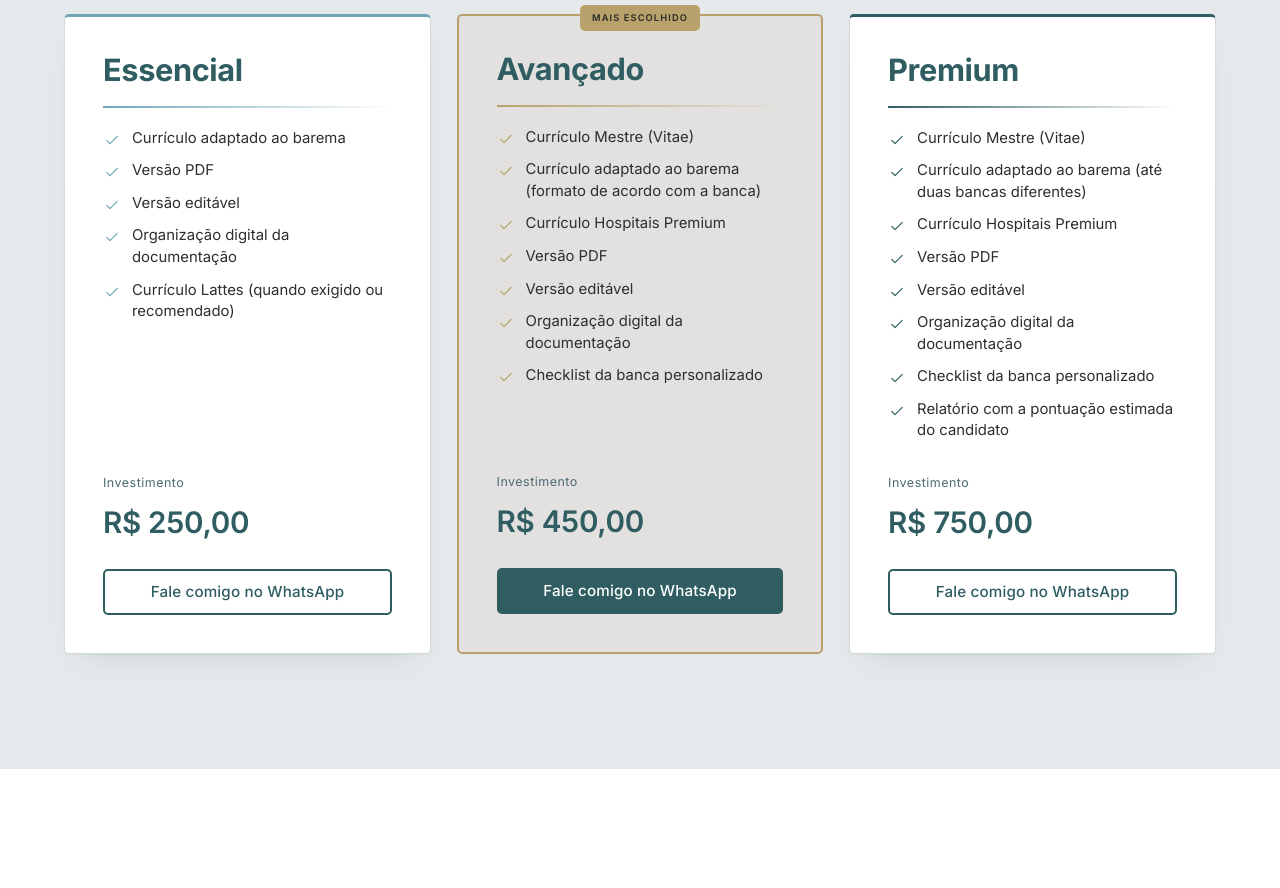
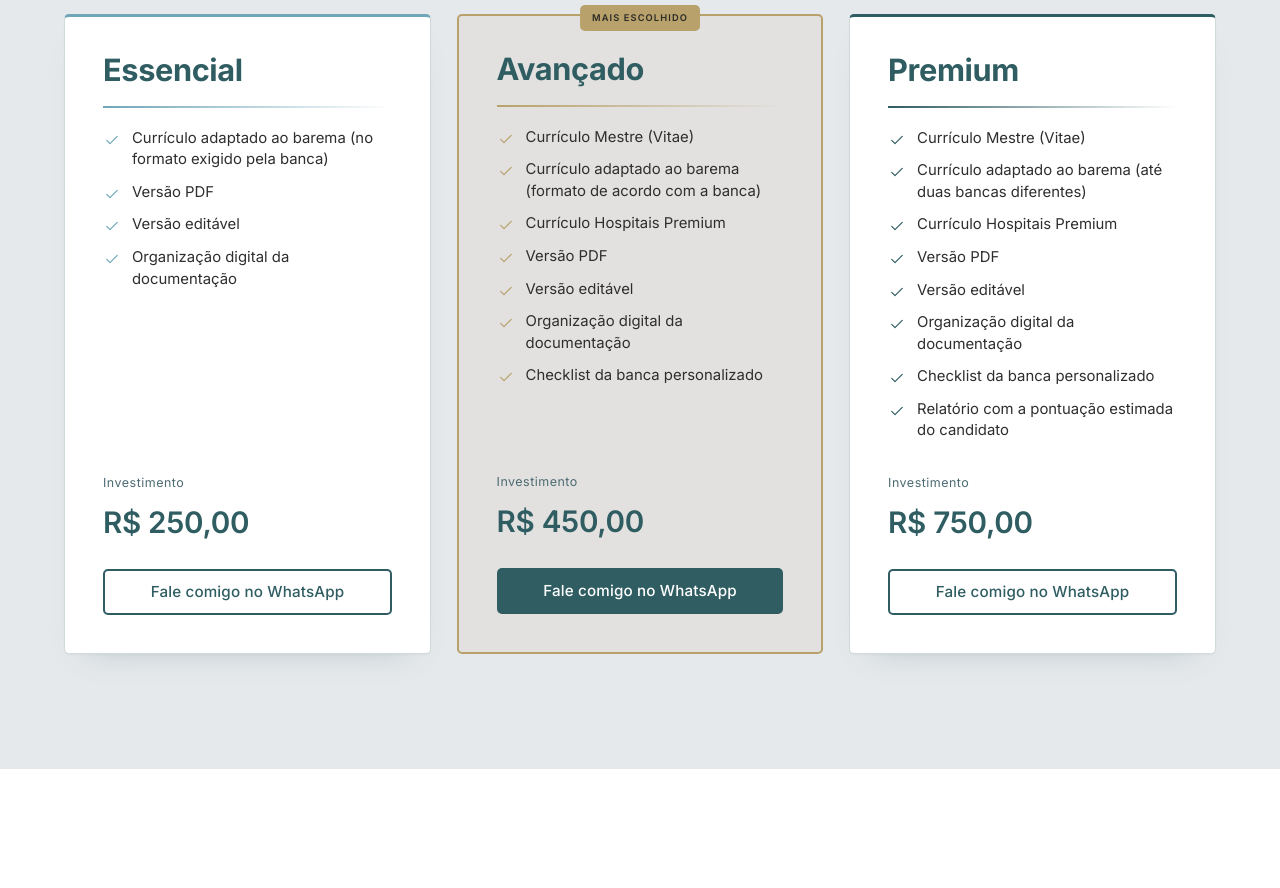
Before and after one commit to andressafreireviana-creator/pastinhamedica, a Next.js app: page / in a window 1280 px wide. Shown: the part 8200-9088 px from the top of the page. Built offline with nearby package versions, Linux system fonts and the light colour scheme; no server answers.

Commit message:
Atualiza itens do plano Essencial
- "Curriculo adaptado ao barema (no formato exigido pela banca)"
- Remove "Curriculo Lattes" do Essencial

Co-Authored-By: Claude Opus 4.8 <noreply@anthropic.com>
Claude-Session: https://claude.ai/code/session_01BwrAf9vY1pJadsWp6T4XUP

```diff
--- a/app/page.tsx
+++ b/app/page.tsx
@@ -393,11 +393,10 @@ export default function Home() {
               <div className="plan-name">Essencial</div>
               <div className="plan-rule"></div>
               <ul>
-                <li>{check}Currículo adaptado ao barema</li>
+                <li>{check}Currículo adaptado ao barema (no formato exigido pela banca)</li>
                 <li>{check}Versão PDF</li>
                 <li>{check}Versão editável</li>
                 <li>{check}Organização digital da documentação</li>
-                <li>{check}Currículo Lattes (quando exigido ou recomendado)</li>
               </ul>
               <div className="plan-price"><span className="pre">Investimento</span><span className="val">R$ 250,00</span></div>
               <a className="btn btn-line" href={whatsappHref("Essencial")} target="_blank" rel="noopener noreferrer">Fale comigo no WhatsApp</a>
```
